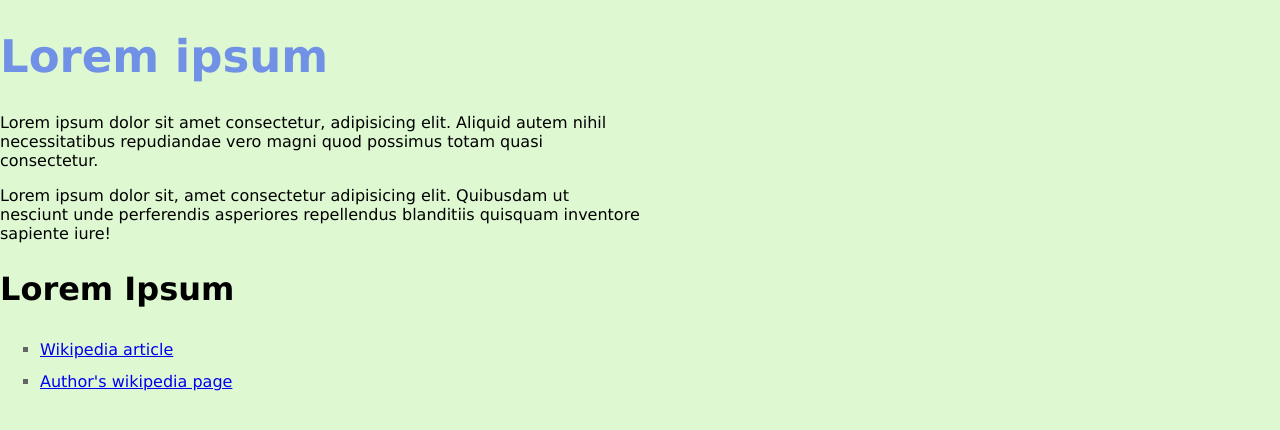
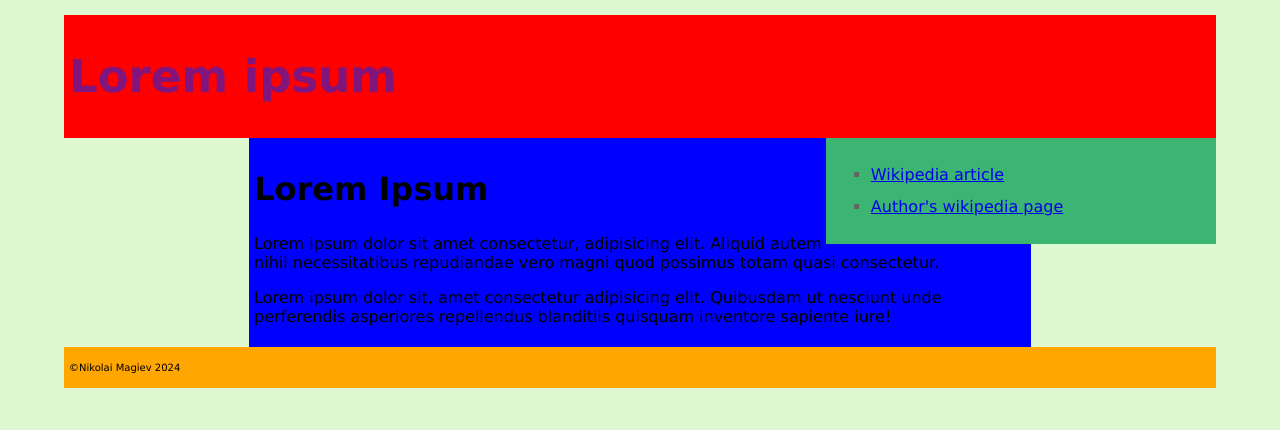
Before and after one commit to NickMagiev/InClassTask2, a plain HTML site: page index.html in a window 1280 px wide. Drawn offline with Linux system fonts and the light colour scheme.

Commit message:
web programming InClassTask 3

```diff
--- a/css/styles.css
+++ b/css/styles.css
@@ -1,13 +1,70 @@
-
 body {
     font: 1rem Verdana;
-        background-color:hsla(100,75%,80%,0.5);
+    background-color: hsla(100, 75%, 80%, 0.5);
     height: 5vh;
     width: 50vw;
 
 }
+
 h2 {
     color: #000000;
     font-size: 200%;
 }
+
+li {
+    list-style-type: square;
+    line-height: 2em;
+    color: rgba(100, 100, 100, 1.0)
+}
+
+body {
+    width: 90%;
+    max-width: 7000px;
+    margin: auto;
+    margin-top: 15px;
+    margin-bottom: 15px;
+    font: 1rem Verdana;
+    padding: 0;
+}
+
+header {
+    background-color: hsl(0, 100%, 50%);
+}
+
+main {
+    width: 67%;
+    padding: 0px;
+    background-color: hsl(240, 100%, 50%);
+}
+
+aside {
+    padding-left: 0px;
+    width: 33%;
+    float: right;
+    background-color: hsl(147, 50%, 47%);
+}
+footer{
+background-color: hsl(39, 100%, 50%);
+}
+
+.structural {
+    padding: 5px;
+    margin: auto;
+    border: none;
+}
+
+#one {
+    color: rgb(0, 0, 0);
+}
+
+#two {
+    color: rgb(0, 0, 0);
+}
+a:hover {
+    background-color: yellow;
+  }
+  footer p{
+    font-size: 10px;
+  }
+
 /* Nikolai Magiev 8814 */
--- a/index.html
+++ b/index.html
@@ -1,32 +1,45 @@
 <!-- Nikolai Magiev nmagiev8814@conestogac.on.ca -->
 <!DOCTYPE html>
 <html lang="en">
+
 <head>
     <meta charset="UTF-8">
     <meta name="viewport" content="width=device-width, initial-scale=1.0">
     <link rel="stylesheet" href="css/normalize.css">
     <link rel="stylesheet" href="css/styles.css">
     <title>In class task 2</title>
-    <style>
 
-    li{
-        list-style-type: square;
-        line-height: 2em;
-        color: rgba(100, 100, 100, 1.0)
-    }
-    </style>
 </head>
+
 <body>
     <!-- <p>Nikolai Magiev Email:nmagiev8814@conestogac.on.ca</p> -->
-    <h1 style="color:hsla(230, 99%, 49%,0.5); font-size: 45px;">Lorem ipsum</h1>
+    <header class="structural">
+        <h1 style="color:hsla(230, 99%, 49%,0.5); font-size: 45px;">Lorem ipsum</h1>
+    </header>
+    <aside class="structural">
+        <ul>
+            <li><a
+                    href="https://en.wikipedia.org/wiki/Lorem_ipsum#:~:text=Lorem%20ipsum%20is%20typically%20a,it%20nonsensical%20and%20improper%20Latin.">Wikipedia
+                    article</a></li>
+            <li><a href="https://en.wikipedia.org/wiki/Cicero">Author's wikipedia page</a></li>
+        </ul>
+    </aside>
+    <main class="structural">
+        <h2><strong>Lorem Ipsum</strong></h2>
+        <p id="one">Lorem ipsum dolor sit amet consectetur, adipisicing elit. Aliquid autem nihil necessitatibus
+            repudiandae vero
+            magni quod possimus totam quasi consectetur.</p>
+        <p id="two">Lorem ipsum dolor sit, amet consectetur adipisicing elit. Quibusdam ut nesciunt unde perferendis
+            asperiores
+            repellendus blanditiis quisquam inventore sapiente iure!</p>
+    </main>
 
-    <p>Lorem ipsum dolor sit amet consectetur, adipisicing elit. Aliquid autem nihil necessitatibus repudiandae vero magni quod possimus totam quasi consectetur.</p>
-    <p>Lorem ipsum dolor sit, amet consectetur adipisicing elit. Quibusdam ut nesciunt unde perferendis asperiores repellendus blanditiis quisquam inventore sapiente iure!</p>
 
-    <h2><strong>Lorem Ipsum</strong></h2>
-    <ul>
-        <li><a href="https://en.wikipedia.org/wiki/Lorem_ipsum#:~:text=Lorem%20ipsum%20is%20typically%20a,it%20nonsensical%20and%20improper%20Latin.">Wikipedia article</a></li>
-        <li><a href="https://en.wikipedia.org/wiki/Cicero">Author's wikipedia page</a></li>
-    </ul>
+
+
+    <footer class="structural">
+        <p>©Nikolai Magiev 2024</p>
+    </footer>
 </body>
+
 </html>
```
Lines whose indentation alone changed are shown as unchanged.
